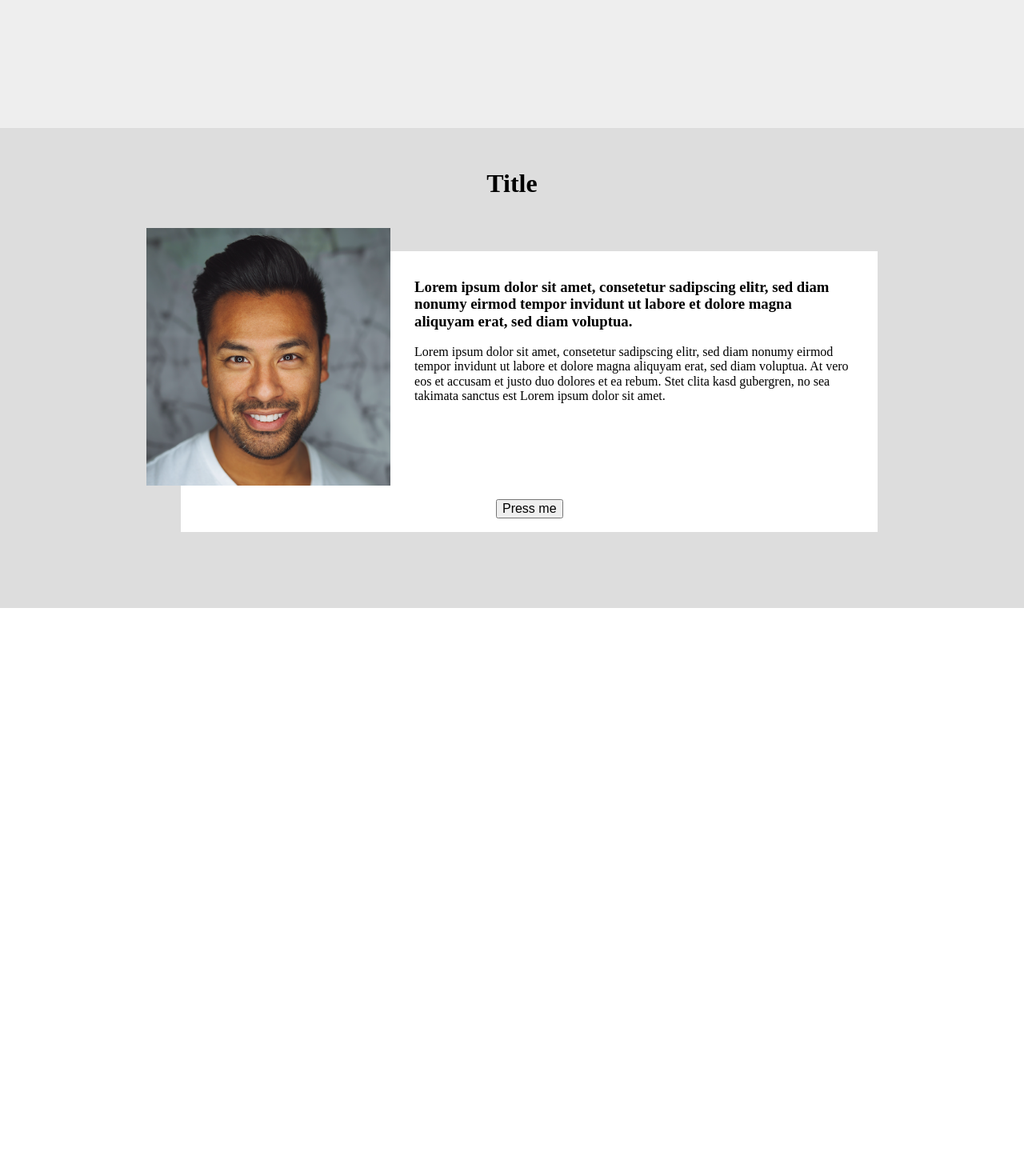
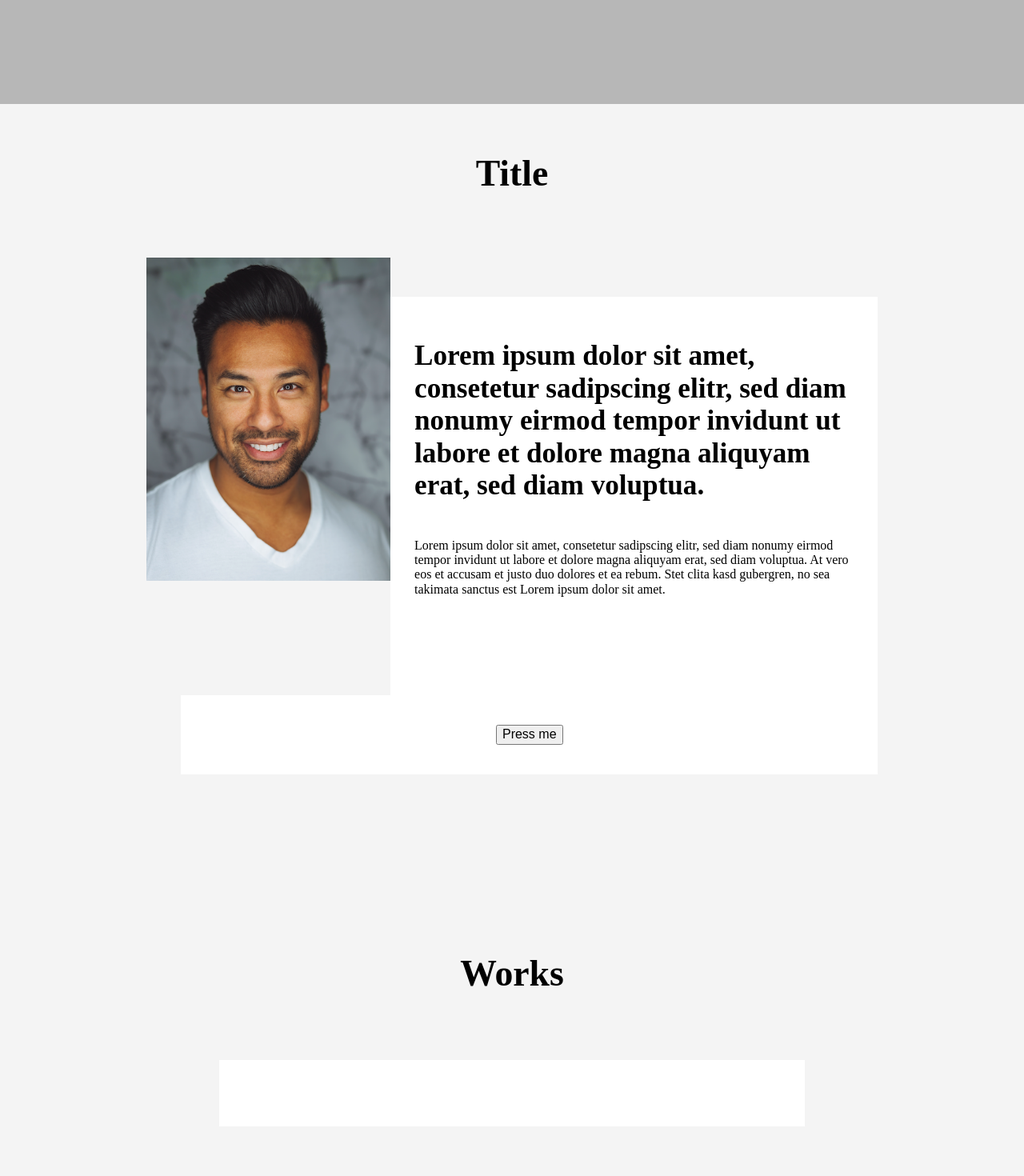
Before and after one commit to Nitasamoe/berilHomepage, a Nuxt app: page / in a window 1280 px wide. Shown: the part 720-2190 px from the top of the page at 80% size. Before the commit the page ends 1480 px from the top, so only its background shows below. Built offline with nearby package versions, Linux system fonts and the light colour scheme.

Commit message:
added COmponent WOrks and added central Variable CSS

```diff
--- a/components/About.vue
+++ b/components/About.vue
@@ -10,8 +10,8 @@
                     <button>Press me</button>
             </div>
             <div class="aboutMeText">
-                    <h3>Lorem ipsum dolor sit amet, consetetur sadipscing elitr, sed diam nonumy eirmod tempor invidunt ut labore et dolore magna aliquyam erat, sed diam voluptua.</h3>
-                    <div>Lorem ipsum dolor sit amet, consetetur sadipscing elitr, sed diam nonumy eirmod tempor invidunt ut labore et dolore magna aliquyam erat, sed diam voluptua. At vero eos et accusam et justo duo dolores et ea rebum. Stet clita kasd gubergren, no sea takimata sanctus est Lorem ipsum dolor sit amet.</div>
+                    <h2> Lorem ipsum dolor sit amet, consetetur sadipscing elitr, sed diam nonumy eirmod tempor invidunt ut labore et dolore magna aliquyam erat, sed diam voluptua.</h2>
+                    <p>Lorem ipsum dolor sit amet, consetetur sadipscing elitr, sed diam nonumy eirmod tempor invidunt ut labore et dolore magna aliquyam erat, sed diam voluptua. At vero eos et accusam et justo duo dolores et ea rebum. Stet clita kasd gubergren, no sea takimata sanctus est Lorem ipsum dolor sit amet.</p>
             </div>
         </div>
     </div>
@@ -45,8 +45,11 @@ export default {
 </script>
 
 <style scoped>
+@import '~/static/css/type.css';
+@import '~/static/css/globalVariables.css';
+
 .aboutMe {
-    background-color: #ddd;
+    background-color: #f4f4f4;
     padding-top: 30px;
 }
 .aboutMe > div {
@@ -78,12 +81,12 @@ export default {
         grid-template-rows: 5% 1fr 2fr 5%;
 }
 
-.aboutMeText > div {
+.aboutMeText > p {
         grid-column: 2/2;
         grid-row: 3/4;
 }
 
-.aboutMeText > h3 {
+.aboutMeText > h2 {
         grid-column: 2/2;
         grid-row: 2/3;
 }
--- a/components/Header.vue
+++ b/components/Header.vue
@@ -17,7 +17,7 @@ export default {
 
 <style scoped>
 div {
-    background-color: black;
+    background-color: #ffffff;
     height: 30px;
 }
 </style>
--- a/components/Hero.vue
+++ b/components/Hero.vue
@@ -27,7 +27,7 @@ export default {
 
 <style scoped>
 div {
-    background-color: #eee;
+    background-color: #b7b7b7;
     height: 30px;
 }
 
--- /dev/null
+++ b/components/Works.vue
@@ -0,0 +1,95 @@
+<template>
+    <div class="works" :style="worksStyle">
+        <h1>Works</h1>
+        <div class="categories">
+
+        </div>
+        <div class="projectPortfolio">
+            <div class="projectPreview" v-for="project in projects" :key="project.id">
+                <div></div>
+                <div>{{ project.name }}</div>
+            </div>
+        </div>
+    </div>
+</template>
+
+<script>
+export default {
+    props: ['columnLength', 'height'],
+    data(){
+        return {
+            categories: ['Product Service', 'Design Research', 'Interior'],
+            projects: [
+                {"name": "Super Design Project", "shortDescr": "Lorum Ipsum Hipstum bipsum buspum", "id":1},
+                {"name": "Super Design Project", "shortDescr": "Lorum Ipsum Hipstum bipsum buspum", "id":2},
+                {"name": "Super Design Project", "shortDescr": "Lorum Ipsum Hipstum bipsum buspum", "id":3},
+                {"name": "Super Design Project", "shortDescr": "Lorum Ipsum Hipstum bipsum buspum", "id":4}
+            ],
+        }
+    },
+    computed: {
+        worksStyle(){
+            let cssStyle = "";
+            cssStyle += "grid-column-end: " + this.columnLength + ";"
+            cssStyle += "grid-column-start: 1;"
+            cssStyle += "height:" + this.height + "px;"
+            cssStyle += "display: grid;";
+            cssStyle += "grid-template-columns: 2fr repeat(10, 1fr) 2fr;";
+            cssStyle += "grid-template-rows: 1fr 0.5fr repeat(8, 1fr);";
+            return cssStyle;
+        }
+    }
+}
+</script>
+
+<style scoped>
+@import '~/static/css/type.css';
+@import '~/static/css/globalVariables.css';
+
+.works {
+    background-color: #f4f4f4;
+    padding-top: 30px;
+}
+
+.categories {
+    background-color: white;
+    grid-column: 3 / 11;
+
+}
+
+.projectPortfolio {
+    grid-column: 2 / 12;
+    grid-row: 4 / 11;
+    display: flex;
+    flex-flow: row wrap;
+    justify-content: space-between;
+}
+
+.projectPortfolio > div {
+    flex-basis: 49%;
+    height: 47%;
+    background-color: #b7b7b7;
+}
+
+h1 {
+    text-align: center;
+    grid-column: 2/12;
+}
+
+.projectPreview {
+    display: grid;
+    grid-template-rows: repeat(4, 1fr);
+    grid-template-columns: 1fr;
+}
+
+.projectPreview div:nth-child(2) {
+    grid-row: 4/5;
+    grid-column: 1/2;
+    background-color: white;
+    display: flex;
+    justify-content: space-around;
+    align-items: center;
+}
+
+
+</style>
--- a/nuxt.config.js
+++ b/nuxt.config.js
@@ -13,7 +13,9 @@ module.exports = {
     ],
     link: [
       { rel: 'icon', type: 'image/x-icon', href: '/favicon.ico' },
-      { type: 'stylesheet', href: '/css/normalize.css' }
+      { type: 'stylesheet', href: '/css/normalize.css' },
+      { type: 'stylesheet', href: '/css/type.css' },
+      { type: 'stylesheet', href: '/css/globalVariables.css' }
     ]
   },
   // Create base URL
--- a/pages/index.vue
+++ b/pages/index.vue
@@ -2,7 +2,8 @@
   <div class="gridPage" :style="gridPageConfig">
     <Header :columnLength="layoutColumns+1" :height="headerHeight"></Header>
     <Hero :columnLength="layoutColumns+1" :height="800"></Hero>
-    <About :columnLength="layoutColumns+1" :height="600"></About>
+    <About :columnLength="layoutColumns+1" :height="1000"></About>
+    <Works :columnLength="layoutColumns+1" :height="1600"></Works>
 
   </div>
 </template>
@@ -11,16 +12,18 @@
 import Header from '~/components/Header.vue';
 import Hero from '~/components/Hero.vue';
 import About from '~/components/About.vue';
+import Works from '~/components/Works.vue';
 
 export default {
   components: {
     Header,
     Hero,
-    About
+    About,
+    Works
   },
   data() {
     return  {
-      'headerHeight' : 80,
+      'headerHeight' : 50,
       'layoutColumns' : 12
     }
   },
@@ -40,6 +43,7 @@ export default {
 
 <style>
 @import '../static/css/normalize.css';
+@import '~/static/css/globalVariables.css';
 
 html {
     box-sizing: border-box;
--- /dev/null
+++ b/static/css/globalVariables.css
@@ -0,0 +1,11 @@
+:root {
+    --fontMultiplicator: 1.3;
+    --baseTypeSize: 1em;
+    --h4TypeSize: calc(var(--baseTypeSize)*var(--fontMultiplicator));
+    --h3TypeSize: calc(var(--h4TypeSize)*var(--fontMultiplicator));
+    --h2TypeSize: calc(var(--h3TypeSize)*var(--fontMultiplicator));
+    --h1TypeSize: calc(var(--h2TypeSize)*var(--fontMultiplicator));
+
+
+    --mainColor:black;
+}
--- /dev/null
+++ b/static/css/type.css
@@ -0,0 +1,15 @@
+h1 {
+    font-size: var(--h1TypeSize);
+}
+h2 {
+    font-size: var(--h2TypeSize);
+}
+h3 {
+    font-size: var(--h3TypeSize);
+}
+h4 {
+    font-size: var(--h4TypeSize);
+}
+p {
+    font-size: var(--baseTypeSize);
+}
```
Also changed, not shown: components/README.md (deleted).
